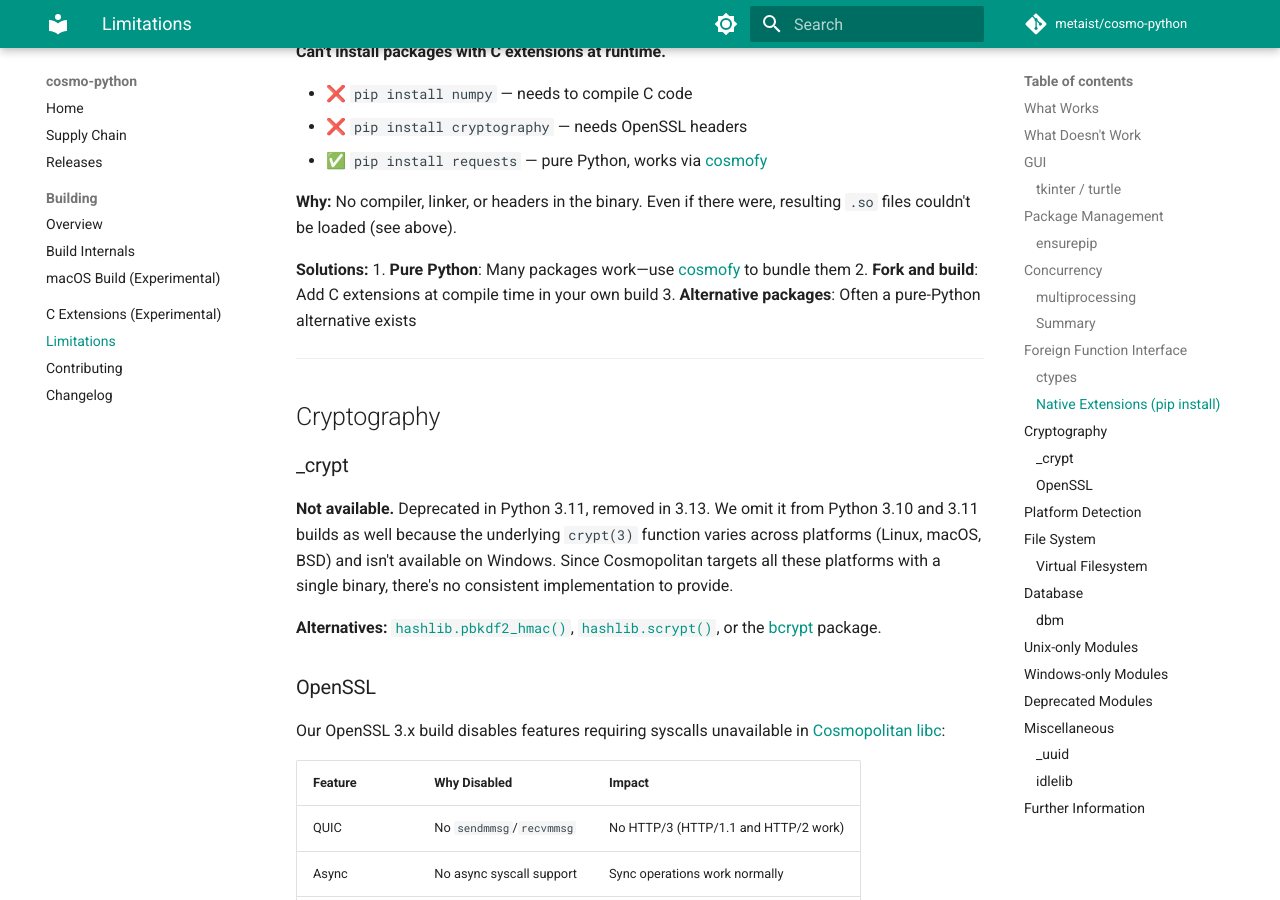
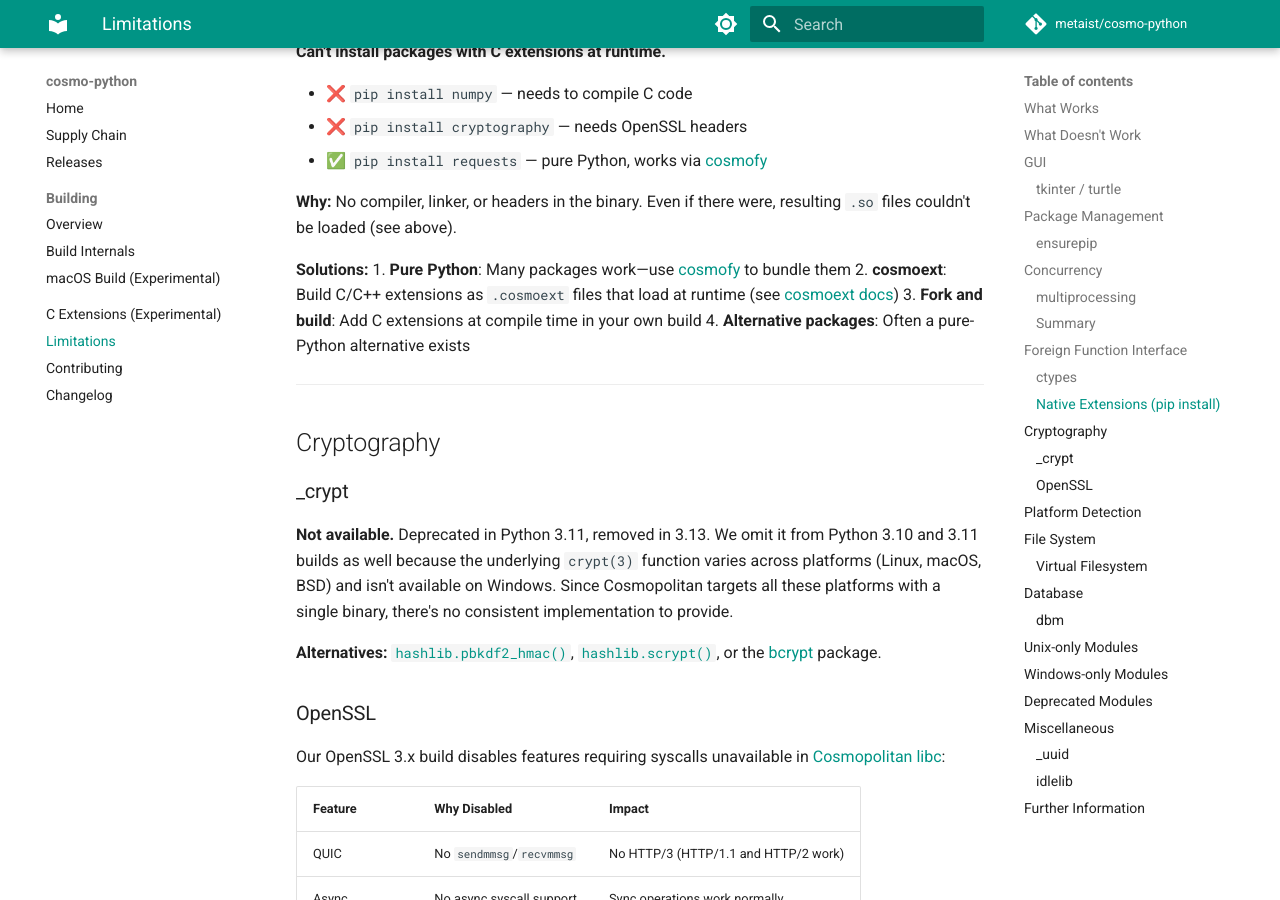
Before and after one commit to metaist/cosmo-python, an MkDocs documentation site: the page built from docs/limitations.md, in a window 1280 px wide and 900 px high, scrolled down 4725 px. Built offline with MkDocs 1.6.1 and Material for MkDocs 9.7.7, drawn with Linux system fonts in a browser that asks for light colours; comment, search, counter and statistics services are not loaded; some of the changed text lies outside the part shown.

Commit message:
update: limitations.md to reference cosmoext for C extensions
- Changed C extensions status from ❌ to ⚠️ (works via cosmoext)
- Added cosmoext as solution #2 for native extensions
- Link to cosmoext.md for details

Co-Authored-By: Claude Opus 4.5 <noreply@anthropic.com>

```diff
--- a/docs/limitations.md
+++ b/docs/limitations.md
@@ -30,7 +30,7 @@ Most of the standard library works normally:
 | [Packages](#package-management) | `ensurepip` | ❌ | Single-file design |
 | [Concurrency](#concurrency) | `multiprocessing` | ⚠️ | `spawn` fails; `fork` works |
 | [FFI](#foreign-function-interface) | `ctypes` | ⚠️ | No dynamic loading |
-| [FFI](#foreign-function-interface) | C extensions | ❌ | Can't pip install native packages |
+| [FFI](#foreign-function-interface) | C extensions | ⚠️ | Can't pip install; use [cosmoext](cosmoext.md) |
 | [Cryptography](#cryptography) | `_crypt` | ❌ | Deprecated; use `hashlib` |
 | [Cryptography](#cryptography) | `ssl` | ⚠️ | No QUIC/HTTP/3 |
 | [Platform](#platform-detection) | `sys.platform` | ⚠️ | Varies by host OS |
@@ -170,8 +170,9 @@ ctypes.CDLL("libfoo.so")       # ❌ No dlopen
 
 **Solutions:**
 1. **Pure Python**: Many packages work—use [cosmofy] to bundle them
-2. **Fork and build**: Add C extensions at compile time in your own build
-3. **Alternative packages**: Often a pure-Python alternative exists
+2. **cosmoext**: Build C/C++ extensions as `.cosmoext` files that load at runtime (see [cosmoext docs](cosmoext.md))
+3. **Fork and build**: Add C extensions at compile time in your own build
+4. **Alternative packages**: Often a pure-Python alternative exists
 
 ---
 
```
